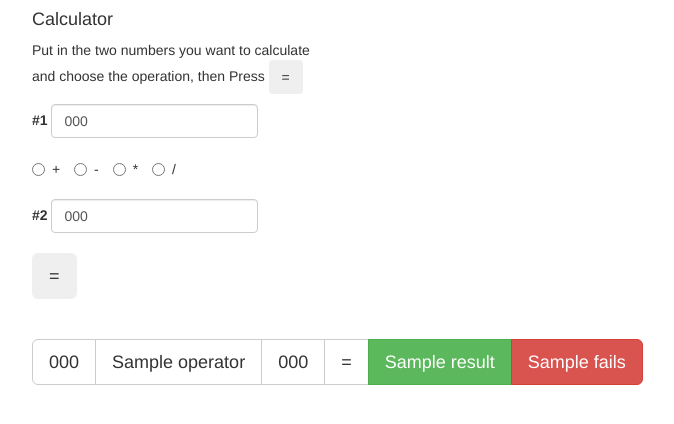
After one commit to alexvauer/smartninjaWD_201703, a Python web app: template GAE/templates/calculator.html in a window 1280 px wide. The commit adds this page. Shown: the top 424 px of the page, without its empty margins (38-712 px from the left). Run offline with Jinja, Linux system fonts and the light colour scheme; the template is opened without the code that fills it: most values are stand-ins (such as "Sample title", 1, 10 or a date in 2020); some libraries are stand-ins or nearby versions.

Commit message:
added Calculator

```diff
--- /dev/null
+++ b/GAE/templates/calculator.html
@@ -0,0 +1,60 @@
+<!DOCTYPE html>
+<html lang="en">
+<head>
+    <meta charset="UTF-8">
+    <title>Calculator</title>
+    <link rel="stylesheet" href="https://maxcdn.bootstrapcdn.com/bootstrap/3.3.7/css/bootstrap.min.css">
+    <script src="https://ajax.googleapis.com/ajax/libs/jquery/3.2.1/jquery.min.js"></script>
+    <script src="https://maxcdn.bootstrapcdn.com/bootstrap/3.3.7/js/bootstrap.min.js"></script>
+
+
+</head>
+<body>
+<div class="container">
+    <h4>Calculator</h4>
+    <p>Put in the two numbers you want to calculate<br>
+        and choose the operation, then Press
+        <button type="submit" class="btn">=</button>
+    </p>
+
+    <form class="form-inline" method="post">
+        <div class="form-group">
+            <label for="number1">#1</label>
+            <input type="number" class="form-control" id="number1" name="number1" value="{{number1}}">
+        </div>
+        <br><br>
+
+        <label class="radio-inline"><input type="radio" id="add" value="add" name="operation">+</label>
+        <label class="radio-inline"><input type="radio" id="sub" value="sub" name="operation">-</label>
+        <label class="radio-inline"><input type="radio" id="multi" value="multi" name="operation">*</label>
+        <label class="radio-inline"><input type="radio" id="divi" value="divi" name="operation">/</label>
+        <br><br>
+        <div class="form-group">
+            <label for="number2">#2</label>
+            <input type="number" class="form-control" id="number2" name="number2" value="{{number2}}">
+        </div>
+        <br><br>
+        <button type="submit" class="btn btn-lg">=</button>
+    </form>
+</div>
+<br><br>
+{%if result%}
+<div class="container">
+    <div class="btn-group btn-group-lg" role="group" aria-label="">
+        <button type="button" class="btn btn-default">{{number1}}</button>
+        <button type="button" class="btn btn-default">{{operator}}</button>
+        <button type="button" class="btn btn-default">{{number2}}</button>
+        <button type="button" class="btn btn-default">=</button>
+            {%if result%}
+                <button type="button" class="btn btn-success">{{result}}</button>
+            {%endif%}
+            {%if fail%}
+                {%for fails in fail %}
+                <button type="button" class="btn btn-danger">{{fails}}</button>
+                {%endfor%}
+            {%endif%}
+
+    </div>
+    {%endif%}
+</body>
+</html>
--- a/GAE/templates/index.html
+++ b/GAE/templates/index.html
@@ -18,6 +18,7 @@
     <a href="/fakebook" class="list-group-item">Exercise 14.1: Upload your Fakebook on GAE</a>
     <a href="/time" class="list-group-item">Homework 15.1: Current time</a>
     <li class="list-group-item">Homework 15.3: Lottery (again)&nbsp&nbsp<a href="/lottery" class="btn btn-info" role="button">Feeling Lucky</a></li>
+    <a href="/calc" class="list-group-item">Exercise 16.1: Calculator</a>
 </div>
 
 </body>
```
Also changed, not shown: 11.2 Vehicle manager program/VehicleManager.py (+5 -2 lines), GAE/main.py (+88 -8 lines).
